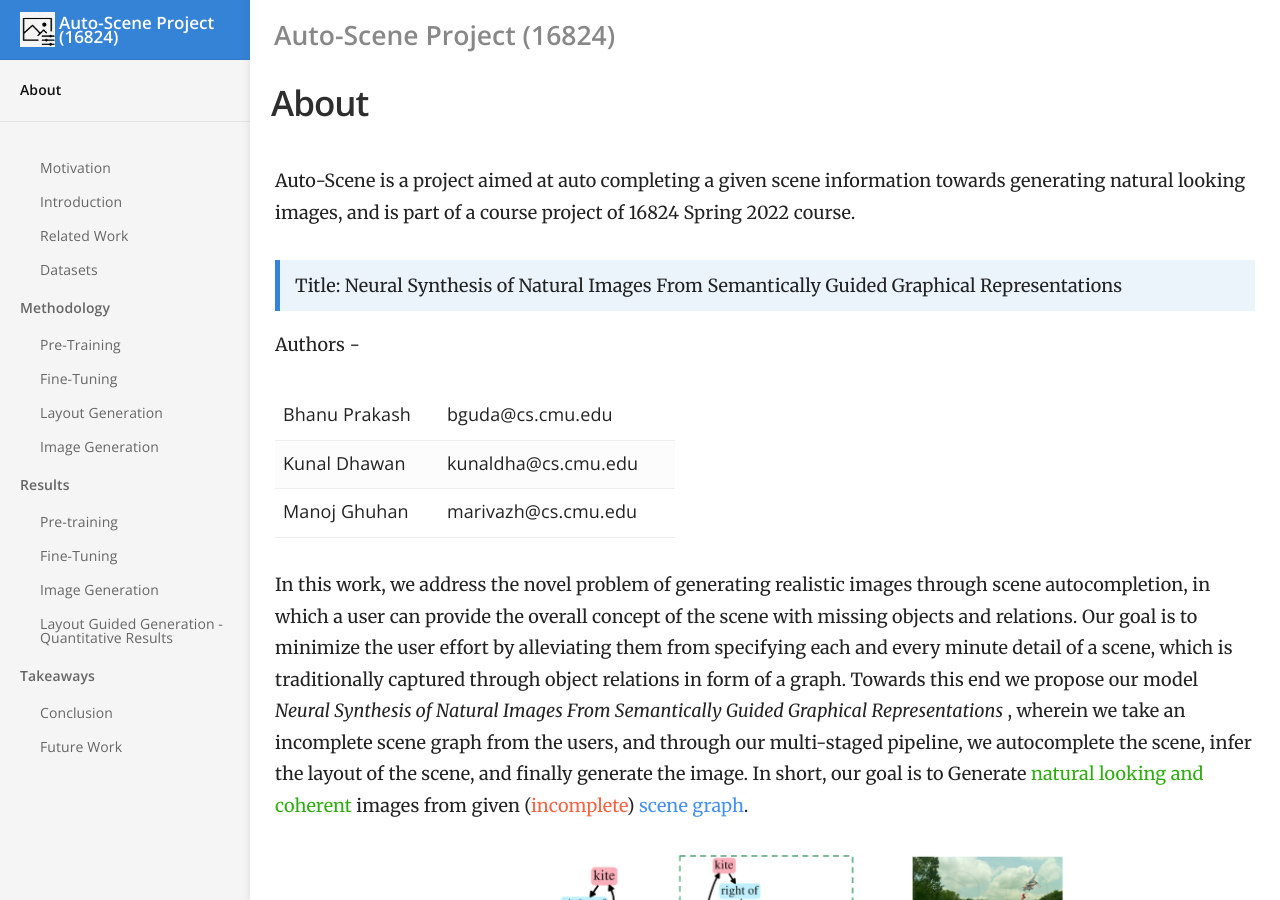
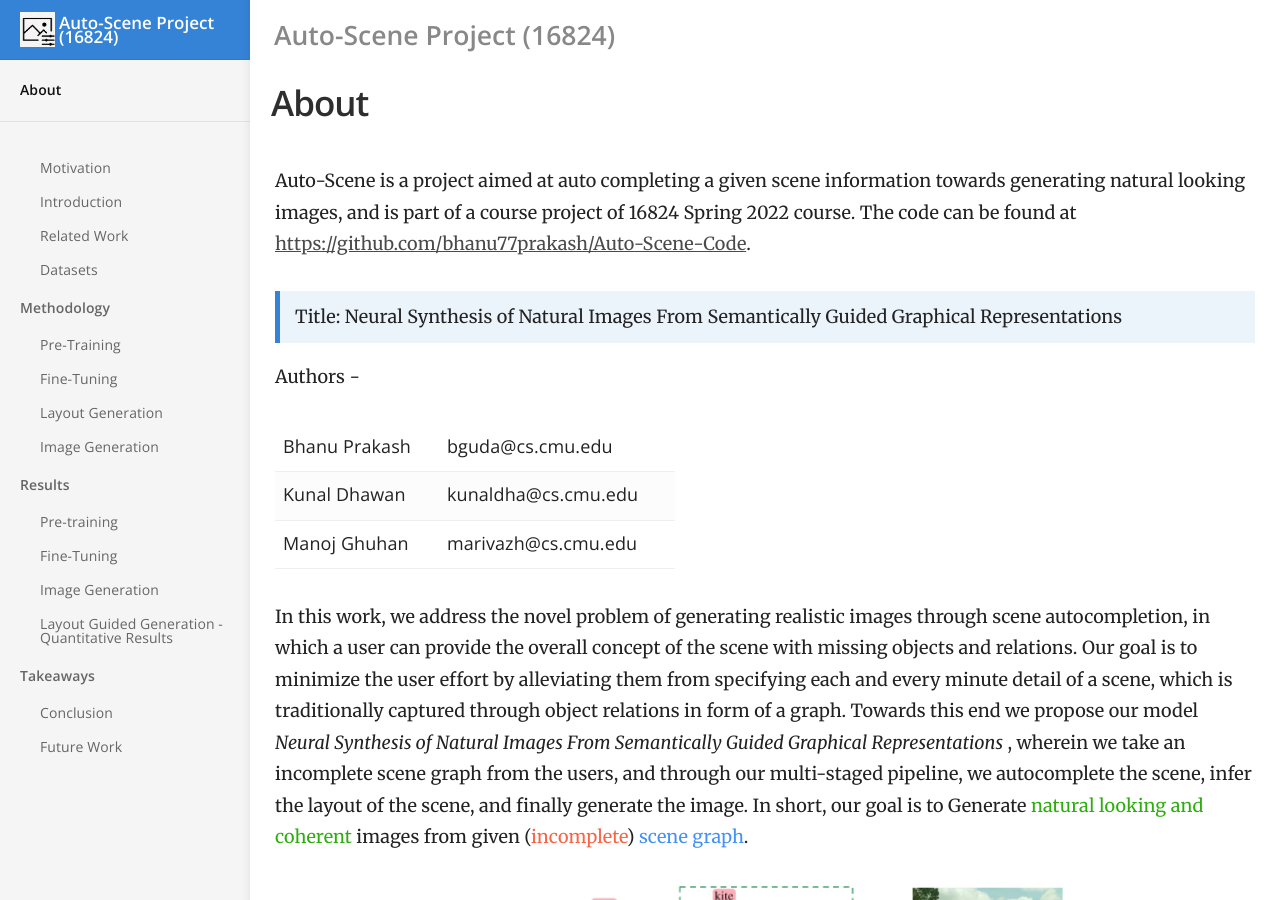
Before and after one commit to bhanu77prakash/scene-edit.github.io, a Jekyll site: the page built from index.md, in a window 1280 px wide and 900 px high. Built offline with Jekyll 4.4.1, drawn with Linux system fonts in a browser that asks for light colours.

Commit message:
updated website

```diff
--- a/index.md
+++ b/index.md
@@ -1,7 +1,7 @@
 ---
 title: About
 ---
-Auto-Scene is a project aimed at auto completing a given scene information towards generating natural looking images, and is part of a course project of 16824 Spring 2022 course.
+Auto-Scene is a project aimed at auto completing a given scene information towards generating natural looking images, and is part of a course project of 16824 Spring 2022 course. The code can be found at [https://github.com/bhanu77prakash/Auto-Scene-Code](https://github.com/bhanu77prakash/Auto-Scene-Code).
 
 > Title: Neural Synthesis of Natural Images From Semantically Guided Graphical Representations
 
```
